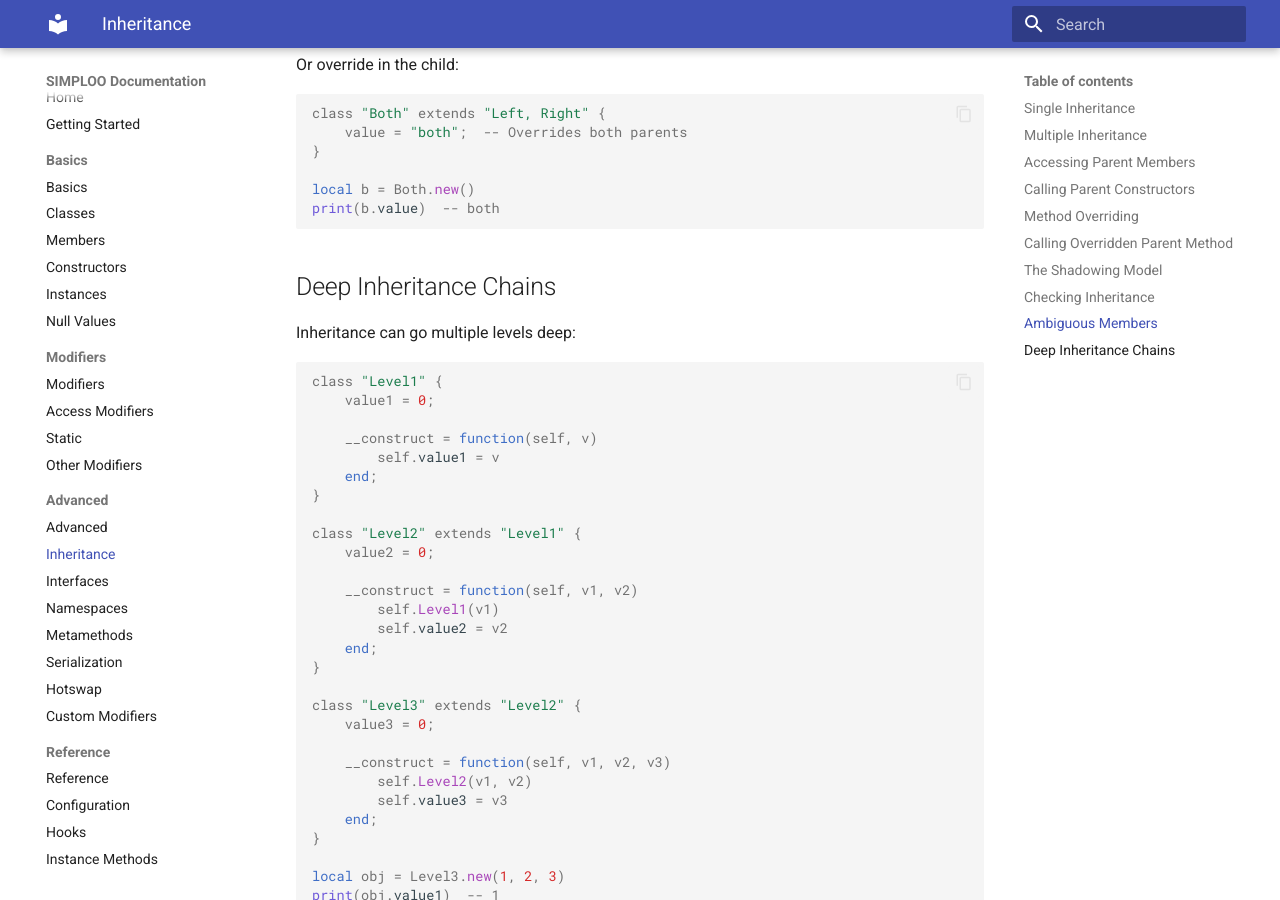
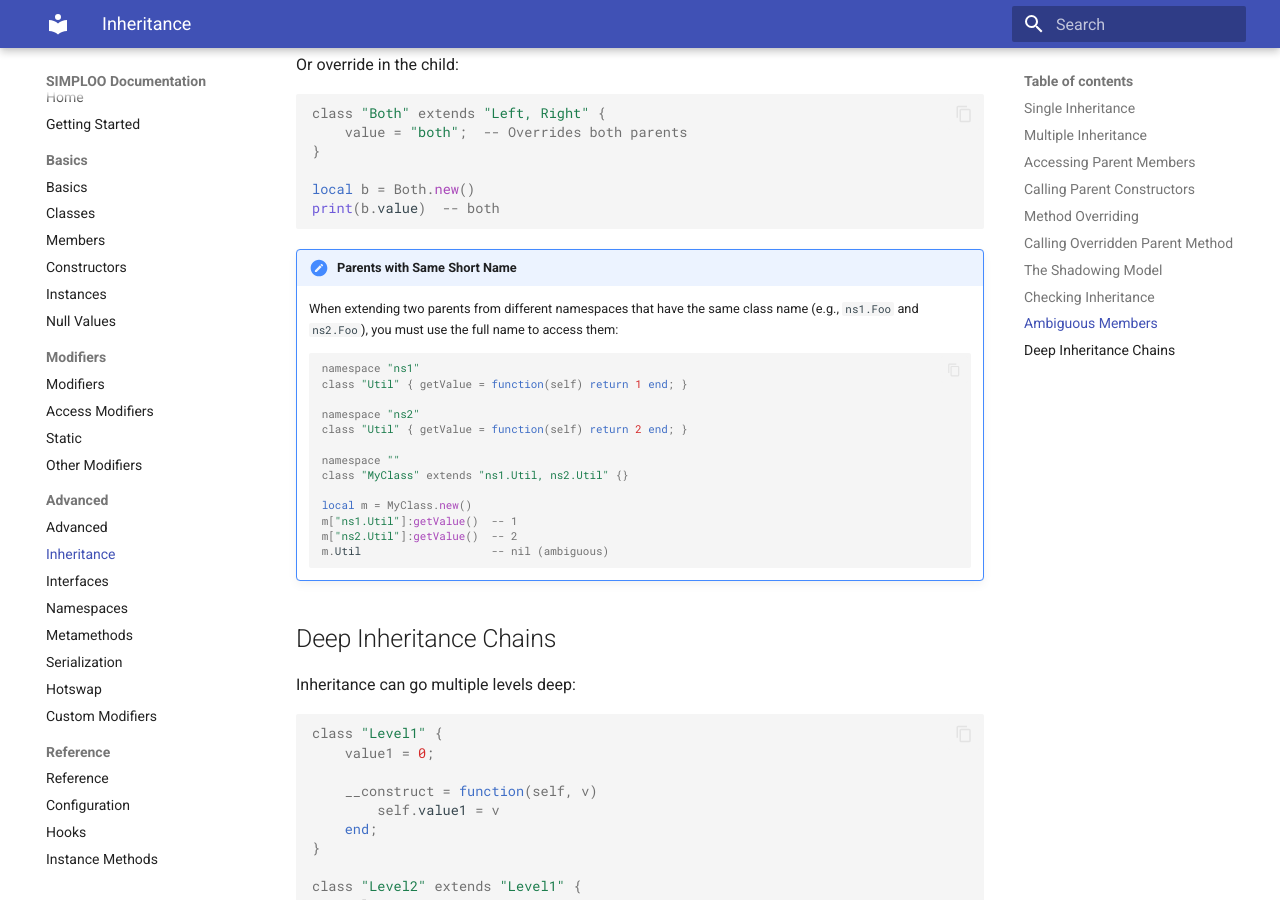
Before and after one commit to maurits150/simploo, an MkDocs documentation site: the page built from docs/advanced/inheritance.md, in a window 1280 px wide and 900 px high, scrolled down 5457 px. Built offline with MkDocs 1.6.1 and Material for MkDocs 9.7.7, drawn with Linux system fonts in a browser that asks for light colours.

Commit message:
Remove abstract modifier, restrict interface members, fix parent short name conflicts
- Remove abstract modifier (use interfaces with default methods instead)
- Interfaces can only have public methods and public default methods
- Block static, private, protected, and non-function members in interfaces
- Fix parent short name conflict: when two parents have same short name, it becomes nil
- Clear definition.instance at start of register() to prevent dirty state on errors
- Update docs for interface restrictions and parent name conflicts

````diff
--- a/docs/advanced/inheritance.md
+++ b/docs/advanced/inheritance.md
@@ -320,6 +320,25 @@
 print(b.value)  -- both
 ```
 
+!!! note "Parents with Same Short Name"
+    When extending two parents from different namespaces that have the same class name (e.g., `ns1.Foo` and `ns2.Foo`), you must use the full name to access them:
+
+    ```lua
+    namespace "ns1"
+    class "Util" { getValue = function(self) return 1 end; }
+
+    namespace "ns2"
+    class "Util" { getValue = function(self) return 2 end; }
+
+    namespace ""
+    class "MyClass" extends "ns1.Util, ns2.Util" {}
+
+    local m = MyClass.new()
+    m["ns1.Util"]:getValue()  -- 1
+    m["ns2.Util"]:getValue()  -- 2
+    m.Util                    -- nil (ambiguous)
+    ```
+
 ## Deep Inheritance Chains
 
 Inheritance can go multiple levels deep:
````
Also changed, not shown: README.md (+2 -1 lines), docs/advanced/interfaces.md (+8 -0 lines), 9 other files.
